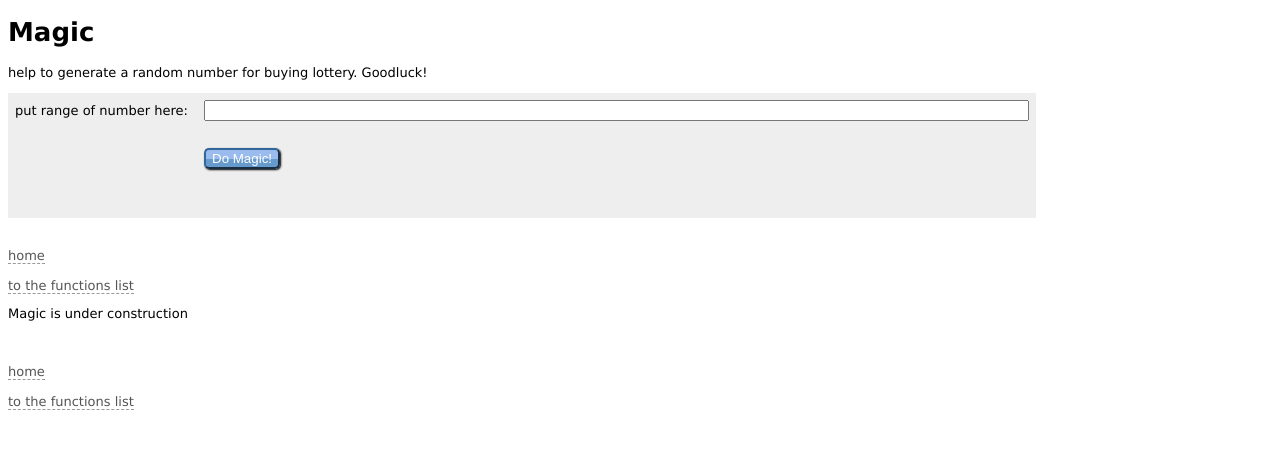
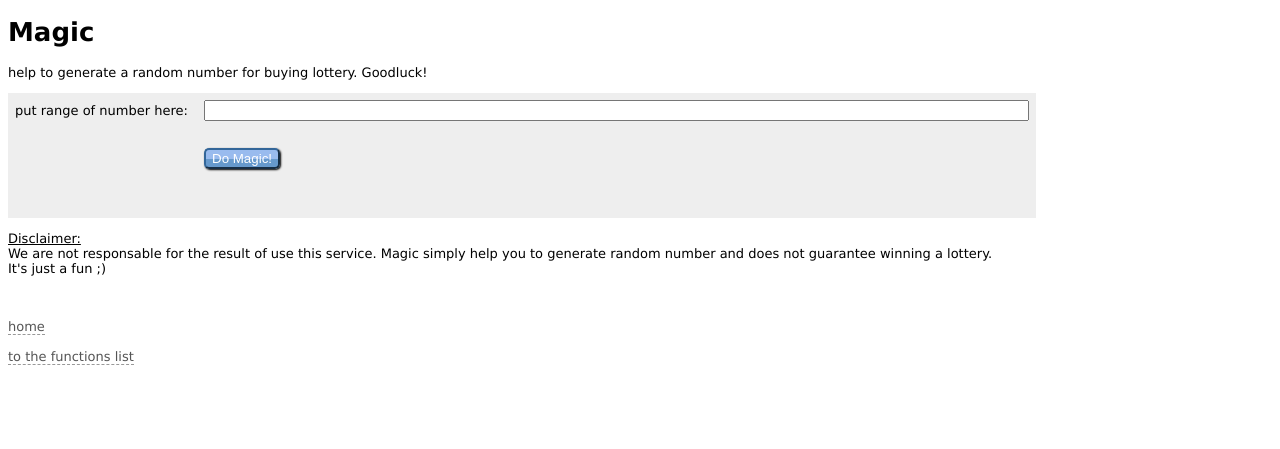
Before and after one commit to SrGrey/Usefulsite, a Django app: page /useful/Magic in a window 1280 px wide. Shown: the top 449 px of the page. Run offline with Django 3.2, Linux system fonts and the light colour scheme.

Commit message:
Discalimer
Disclaimer for Magic

```diff
--- a/usefulsite/templates/useful/Magic.html
+++ b/usefulsite/templates/useful/Magic.html
@@ -32,10 +32,12 @@
             </tr>
         </table>
       </form>
-    <br><br><a href="/" class="dot">home</a>
-    <br><br><a href="/useful" class="dot">to the functions list</a>
   </p>
-  Magic is under construction
+  <u>Disclaimer:</u>
+  <br>
+  We are not responsable for the result of use this service. Magic simply help you to generate random number and does not guarantee winning a lottery.
+  <br>
+  It's just a fun ;)
   <p>
           <br><br><a href="/" class="dot">home</a>
     <br><br><a href="/useful" class="dot">to the functions list</a>
```
